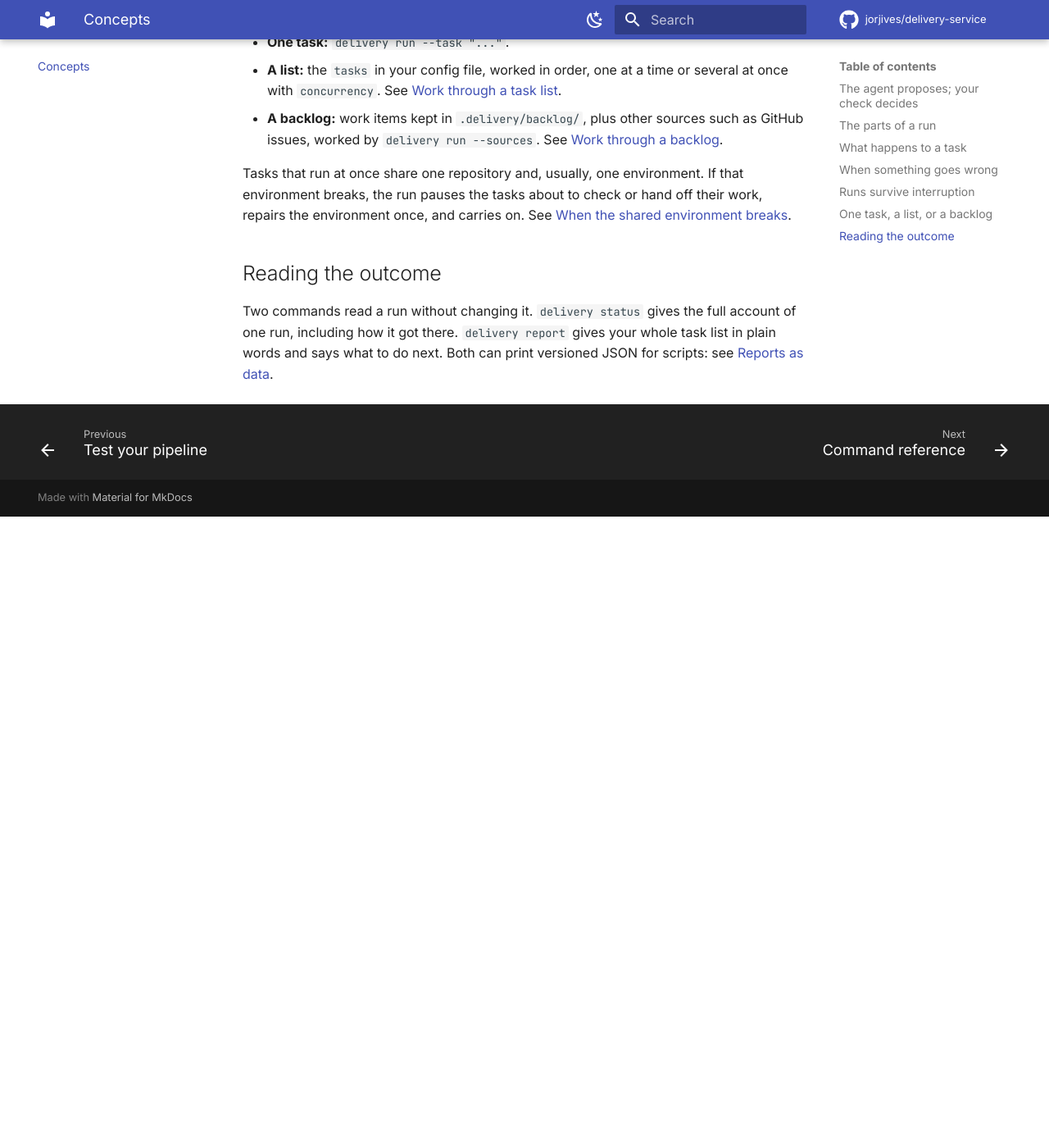
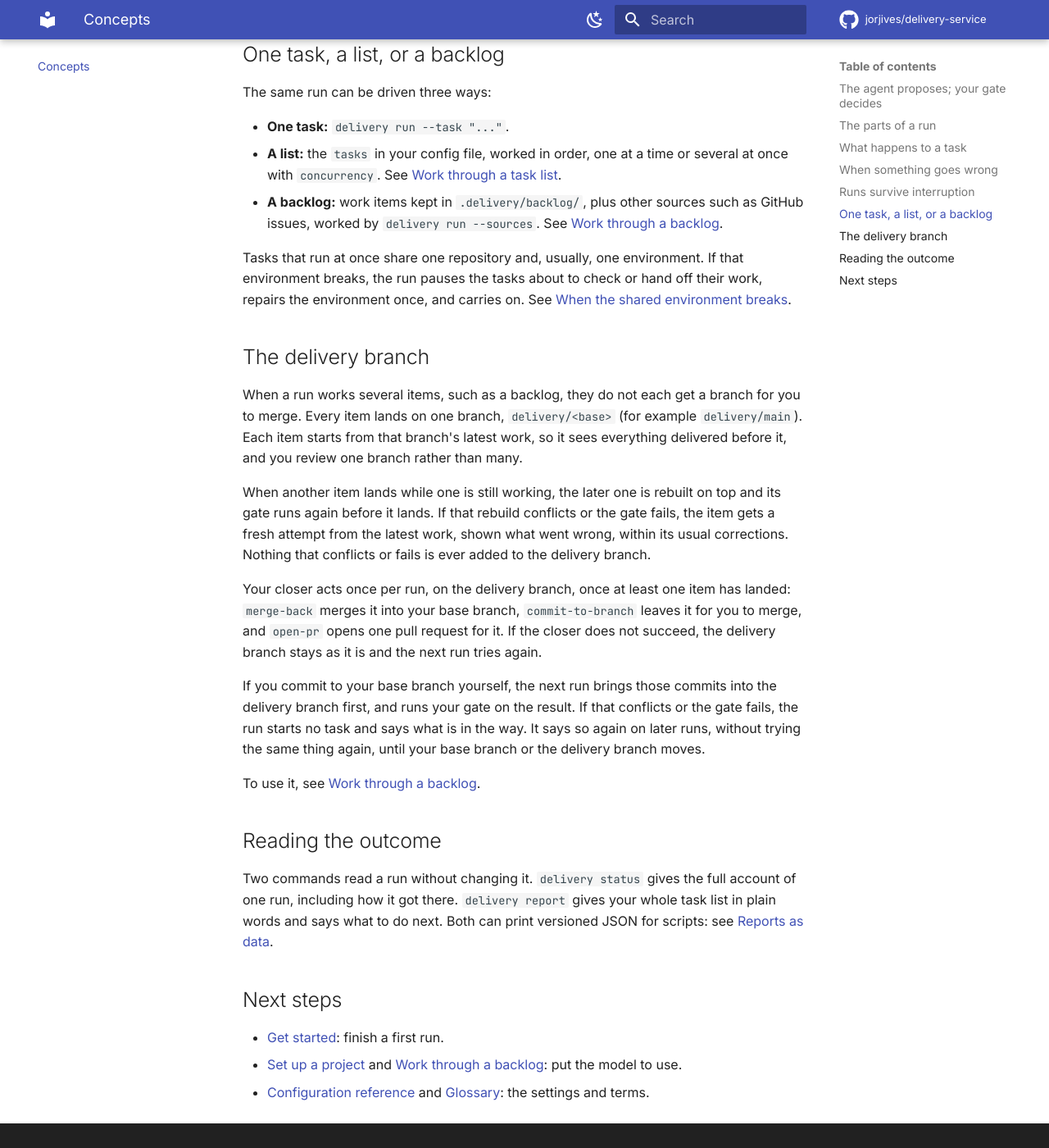
Before and after one commit to jorjives/delivery-service, an MkDocs documentation site: the page built from docs/concepts.md, in a window 1280 px wide and 1400 px high, scrolled down 2253 px. Shown: the whole window at 82% size. Built offline with MkDocs 1.6.1 and Material for MkDocs 9.7.7, drawn with Linux system fonts in a browser that asks for light colours; comment, search, counter and statistics services are not loaded; before the commit the page ends 2883 px from its top, so only the background shows below that; some of the changed text lies outside the part shown.

Commit message:
Explain the delivery branch and fix concepts and index findings
The delivery branch rationale moves here from the set-up tutorial. Gate and check are defined once, the surface prefix is explained, and the index mentions the glossary and the extension pages.

Co-Authored-By: Claude Sonnet 5.5 <noreply@anthropic.com>

```diff
--- a/docs/concepts.md
+++ b/docs/concepts.md
@@ -2,18 +2,21 @@
 
 This page explains the model behind the `delivery` command: what a run is made of, who decides
 what, and what happens when something goes wrong. Read it after [Get started](getting-started.md)
-to learn why the command behaves as it does. To do something, use a guide.
+to learn why the command behaves as it does. To do something, use a guide:
+[Run a task](run-a-task.md), [Work through a task list](run-a-task-list.md) or
+[Set up a project](project-configuration.md). In this documentation, delivery-service is also
+called the harness.
 
-## The agent proposes; your check decides
+## The agent proposes; your gate decides
 
 delivery-service hands a task to an AI agent and does not take the agent's word for the
 result. The agent works on its own copy of your repository. When it says it has finished, a
-check that you chose, such as `npm test`, runs against that copy. The work counts as done only if
-the check passes.
+check that you chose, such as `npm test`, runs against that copy. The harness calls this check the
+gate, and the work counts as done only if the gate passes.
 
-The check is ordinary code with a yes or no answer, so the same work always gets the same verdict.
-This is what "deterministically gated" means: the agent's output can vary, but the verdict on it
-cannot.
+The gate is ordinary code with a yes or no answer, so the same work always gets the same verdict.
+That is the sense in which the harness is deterministically gated: the agent's output can vary,
+but the verdict on it cannot.
 
 ## The parts of a run
 
@@ -32,7 +35,8 @@ machine supports it (Linux, with bubblewrap), a fence also keeps your main folde
 
 ## What happens to a task
 
-A run moves through a fixed set of steps, and each one is printed as it happens:
+A run normally moves through these steps, and each one is printed as it happens. A setback adds
+steps (see the next section):
 
 1. **Setting up.** A working copy and a branch are created for the task.
 2. **Checking the starting point.** The gate runs before the agent starts, so the agent is not
@@ -41,7 +45,9 @@ A run moves through a fixed set of steps, and each one is printed as it happens:
 4. **Checking the agent's work.** The gate runs again.
 5. **Wrapping up.** The closer delivers the work.
 
-The branch is named after the task, for example `surface/add-a-page-that-shows-20260917T090000Z`.
+The branch is `surface/<run id>`: `surface` is the harness's word for a task's working unit, and
+the run id is the first words of the task followed by the start time, for example
+`surface/add-a-page-that-shows-20260917T090000Z`.
 
 ## When something goes wrong
 
@@ -54,7 +60,7 @@ This decision is called triage:
 - The run stops and asks a person, when no attempts remain or the agent says it needs a decision.
 
 Each kind of retry has a budget (`correction`, `gateError`, `gateMaintenance`, `terminus` and
-`close`), so a run cannot loop forever. A run that stops for a decision exits with code 4 and
+`close`; see [budgets](configuration-reference.md#budgets)), so a run cannot loop forever. A run that stops for a decision exits with code 4 and
 names the decision. See the [exit codes](cli-reference.md#exit-codes).
 
 ## Runs survive interruption
@@ -78,8 +84,38 @@ breaks, the run pauses the tasks about to check or hand off their work, repairs
 once, and carries on. See
 [When the shared environment breaks](shared-environment.md).
 
+## The delivery branch
+
+When a run works several items, such as a backlog, they do not each get a branch for you to
+merge. Every item lands on one branch, `delivery/<base>` (for example `delivery/main`). Each item
+starts from that branch's latest work, so it sees everything delivered before it, and you review
+one branch rather than many.
+
+When another item lands while one is still working, the later one is rebuilt on top and its gate
+runs again before it lands. If that rebuild conflicts or the gate fails, the item gets a fresh
+attempt from the latest work, shown what went wrong, within its usual corrections. Nothing that
+conflicts or fails is ever added to the delivery branch.
+
+Your closer acts once per run, on the delivery branch, once at least one item has landed:
+`merge-back` merges it into your base branch, `commit-to-branch` leaves it for you to merge, and
+`open-pr` opens one pull request for it. If the closer does not succeed, the delivery branch stays
+as it is and the next run tries again.
+
+If you commit to your base branch yourself, the next run brings those commits into the delivery
+branch first, and runs your gate on the result. If that conflicts or the gate fails, the run
+starts no task and says what is in the way. It says so again on later runs, without trying the
+same thing again, until your base branch or the delivery branch moves.
+
+To use it, see [Work through a backlog](work-a-backlog.md).
+
 ## Reading the outcome
 
 Two commands read a run without changing it. `delivery status` gives the full account of one run,
 including how it got there. `delivery report` gives your whole task list in plain words and says
 what to do next. Both can print versioned JSON for scripts: see [Reports as data](reporting.md).
+
+## Next steps
+
+- [Get started](getting-started.md): finish a first run.
+- [Set up a project](project-configuration.md) and [Work through a backlog](work-a-backlog.md): put the model to use.
+- [Configuration reference](configuration-reference.md) and [Glossary](glossary.md): the settings and terms.
```
Also changed, not shown: docs/index.md (+5 -3 lines).
